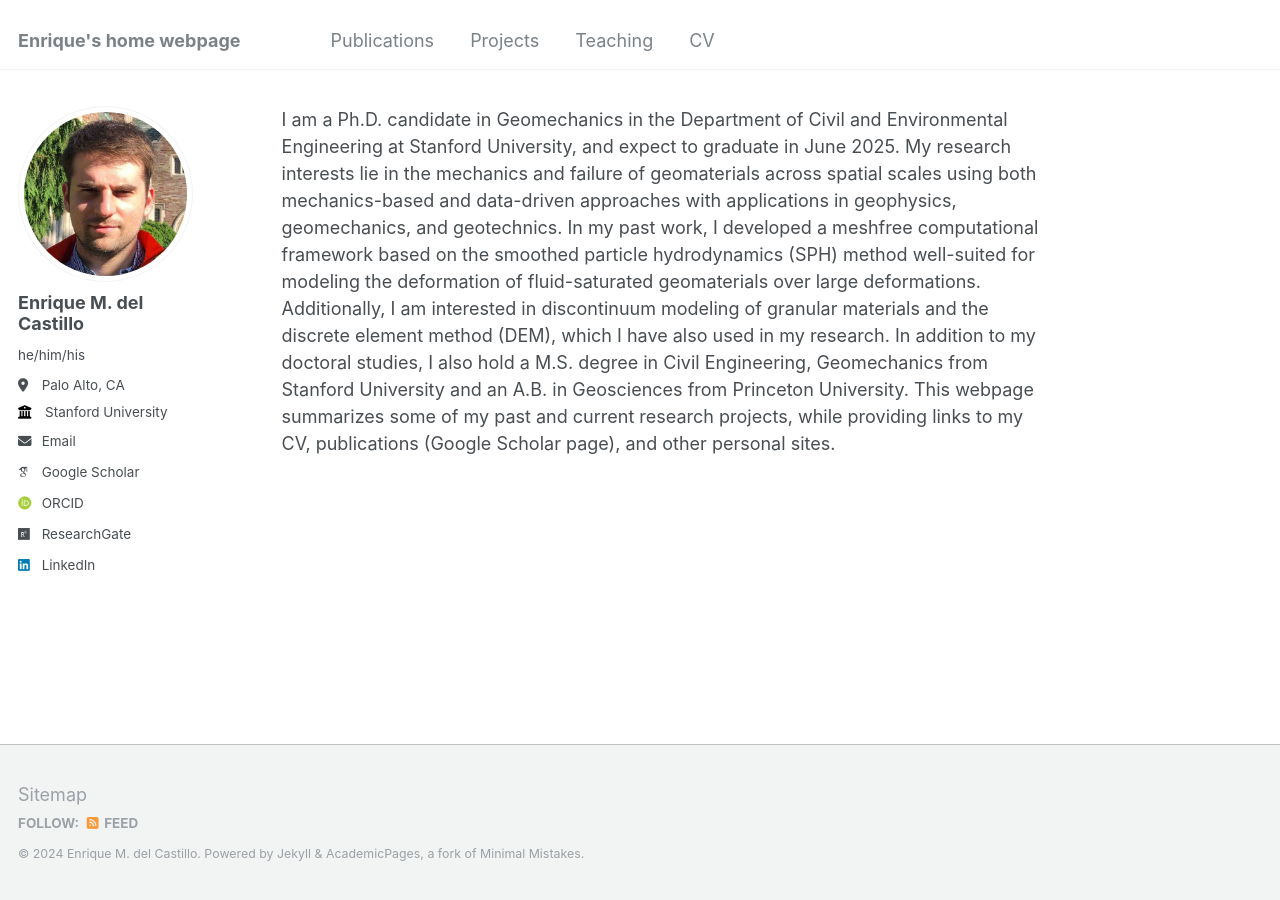
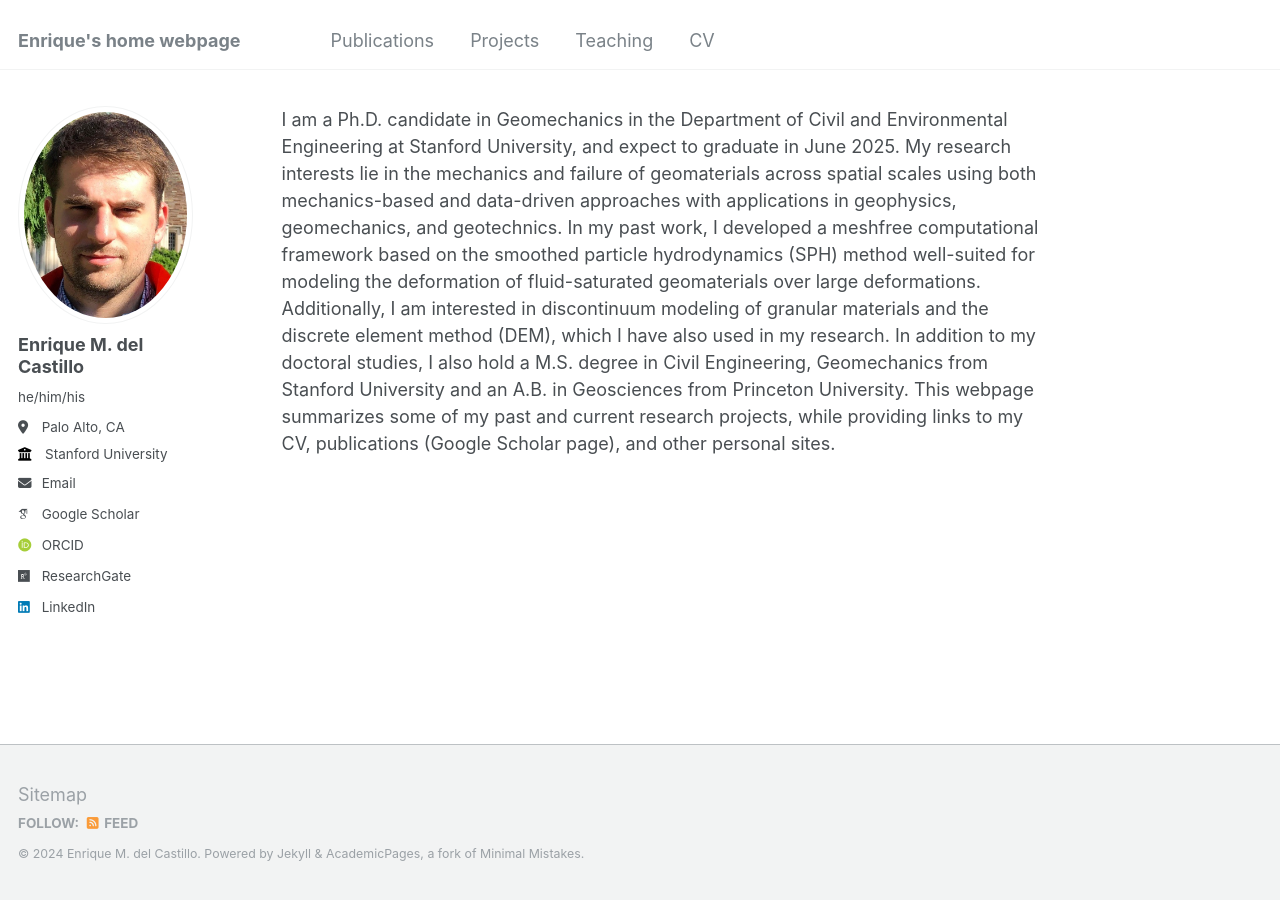
Before and after one commit to emdc19/emdcwebsite, a Jekyll site: the page built from _pages/about.md, in a window 1280 px wide. Built offline with Jekyll 4.4.1, drawn with Linux system fonts in a browser that asks for light colours; some web fonts are replaced.

Commit message:
Update _config.yml

```diff
--- a/_config.yml
+++ b/_config.yml
@@ -21,7 +21,7 @@ repository               : "academicpages/academicpages.github.io"
 #               Additional customization can be done by editing /_includes/author-profile.html
 author:
   # Biographic information
-  avatar           : "fotos.png"
+  avatar           : "fotito.png"
   name             : "Enrique M. del Castillo"
   pronouns         : "he/him/his"
   bio              : #"Short biography for the left-hand sidebar"
```
